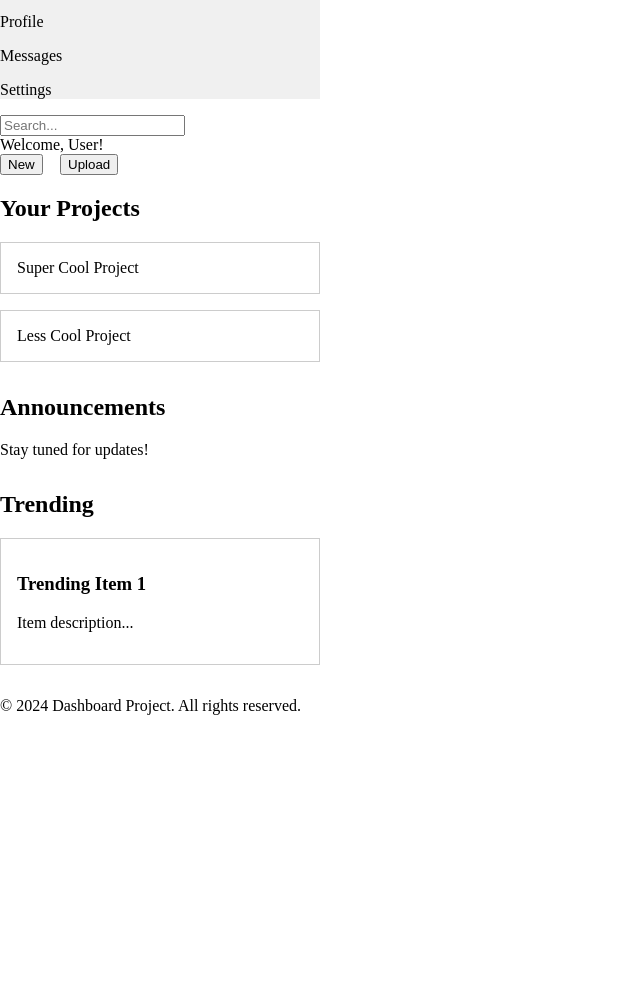
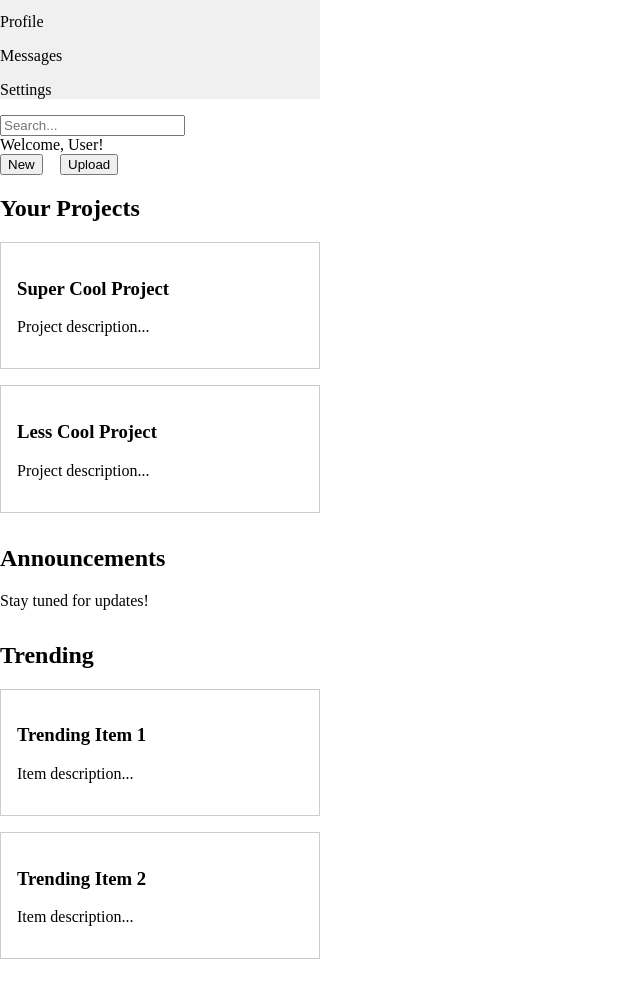
Before and after one commit to Sshahryar/odin-AdminDashboard, a plain HTML site: page index.html in a window 1280 px wide. Shown: the part 39-1030 px from the top of the page, without its empty margins (0-640 px from the left). Before the commit the page ends 800 px from the top, so only its background shows below. Drawn offline with Linux system fonts and the light colour scheme.

Commit message:
Update index.html

```diff
--- a/index.html
+++ b/index.html
@@ -9,7 +9,7 @@
     <div class="grid-container">
         <div class="sidebar">
             <div class="logo">Logo</div>
-            <div class="nav-item active">Dashboard</div>
+            <div class="nav-item">Dashboard</div>
             <div class="nav-item">Profile</div>
             <div class="nav-item">Messages</div>
             <div class="nav-item">Settings</div>
@@ -23,26 +23,31 @@
         <div class="main-content">
             <div class="section">
                 <h2>Your Projects</h2>
-                <div class="project-card">Super Cool Project</div>
-                <div class="project-card">Less Cool Project</div>
+                <div class="project-card">
+                    <h3>Super Cool Project</h3>
+                    <p>Project description...</p>
+                </div>
+                <div class="project-card">
+                    <h3>Less Cool Project</h3>
+                    <p>Project description...</p>
+                </div>
             </div>
             <div class="section">
                 <h2>Announcements</h2>
                 <p>Stay tuned for updates!</p>
             </div>
             <div class="section">
-            <h2>Trending</h2>
+                <h2>Trending</h2>
                 <div class="trending-item">
                     <h3>Trending Item 1</h3>
                     <p>Item description...</p>
                 </div>
-        </div>
-        <div class="footer">
-            <p>© 2024 Dashboard Project. All rights reserved.</p>
+                <div class="trending-item">
+                    <h3>Trending Item 2</h3>
+                    <p>Item description...</p>
+                </div>
+            </div>
         </div>
     </div>
 </body>
 </html>
-    </div>
-</body>
-</html>
```
